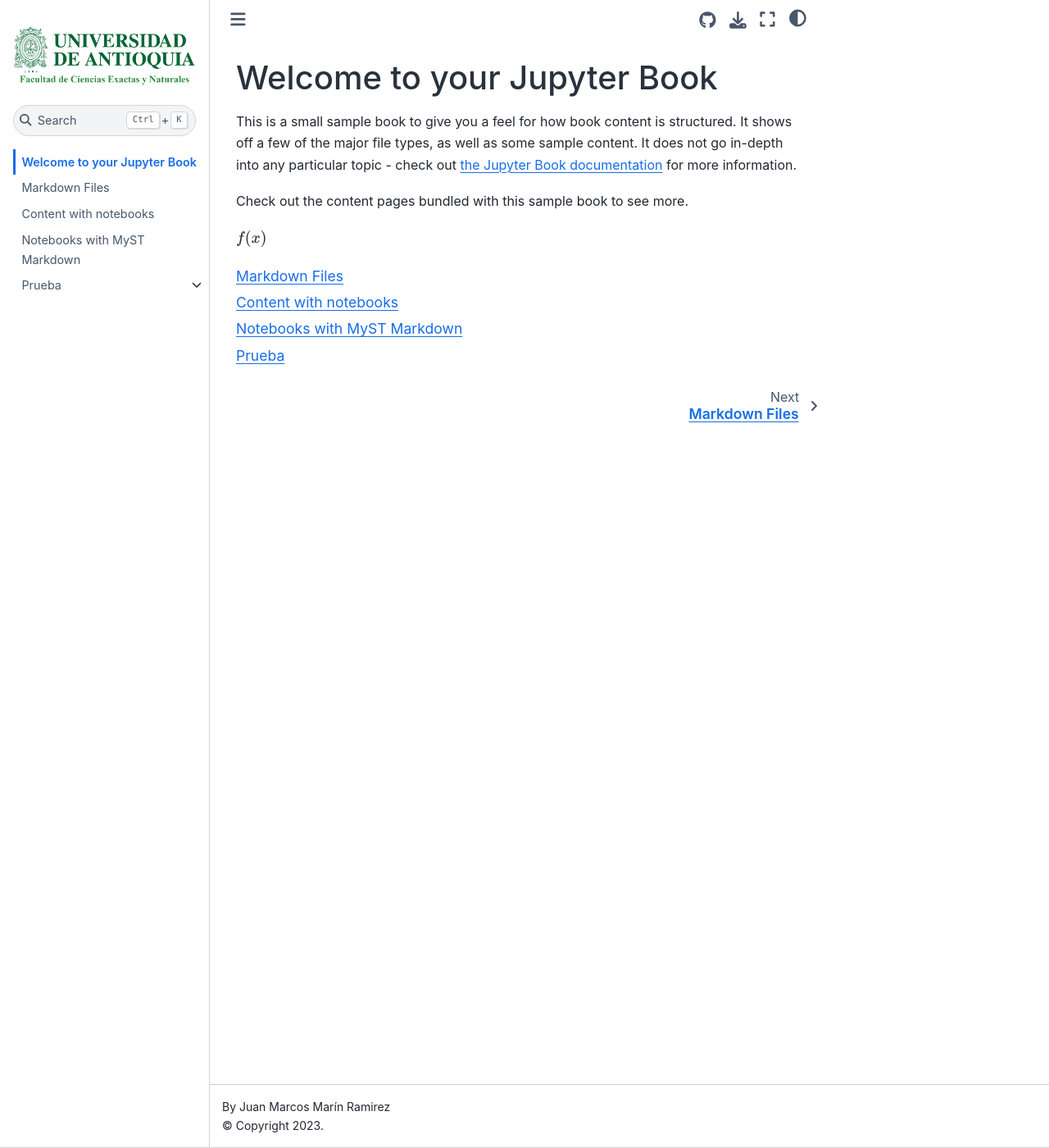
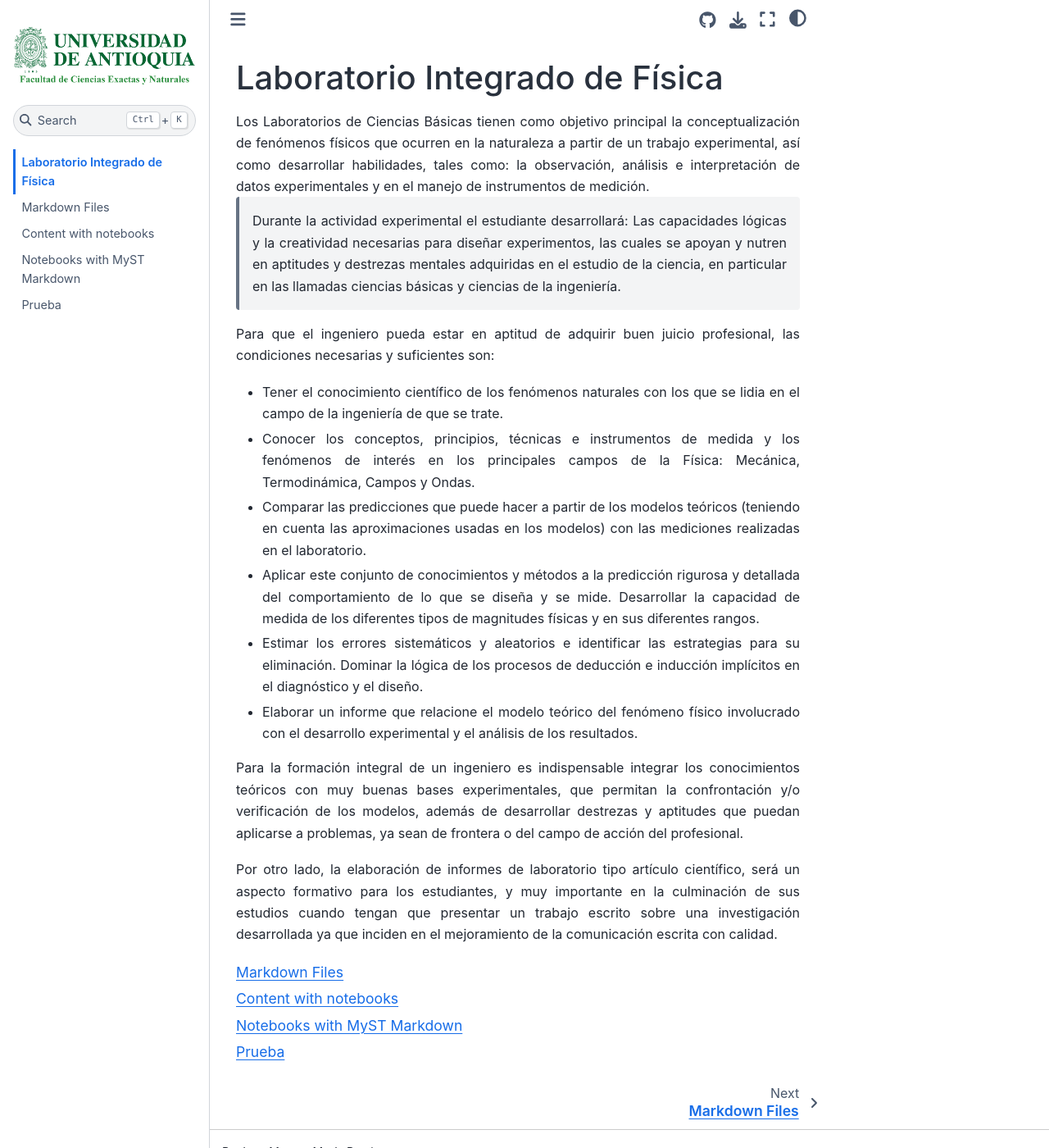
Before and after one commit to jmmarinr/LabIntegrado, a Jupyter Book: the page built from intro.md, in a window 1280 px wide and 1400 px high. Shown: the whole window at 82% size. Built offline with Jupyter Book 1.0.4 settings and Sphinx 7.4.7 and the Sphinx Book theme 1.1.4, drawn with Linux system fonts in a browser that asks for light colours.

Commit message:
actualizadas las secciones

````diff
--- a/_toc.yml
+++ b/_toc.yml
@@ -4,10 +4,12 @@
 format: jb-book
 root: intro
 chapters:
+- file: intro
+  sections:
+  - file: onjetivos
+  - file: metodologia
+chapters:
 - file: markdown
 - file: notebooks
 - file: markdown-notebooks
 - file: prueba
-  sections:
-  - file: note
-  - file: otro
--- a/intro.md
+++ b/intro.md
@@ -1,13 +1,46 @@
-# Welcome to your Jupyter Book
+# Laboratorio Integrado de Física
 
-This is a small sample book to give you a feel for how book content is
-structured.
-It shows off a few of the major file types, as well as some sample content.
-It does not go in-depth into any particular topic - check out [the Jupyter Book documentation](https://jupyterbook.org) for more information.
+<div style="text-align: justify">
+Los Laboratorios de Ciencias Básicas tienen como objetivo principal la conceptualización de fenómenos físicos que ocurren en la naturaleza a partir de un trabajo experimental, así como desarrollar habilidades, tales como: la observación, análisis e interpretación de datos
+experimentales y en el manejo de instrumentos de medición.
 
-Check out the content pages bundled with this sample book to see more.
 
-$f(x)$
+> Durante la actividad experimental el estudiante desarrollará:
+Las capacidades lógicas y la creatividad necesarias para diseñar experimentos, las cuales se
+apoyan y nutren en aptitudes y destrezas mentales adquiridas en el estudio de la ciencia, en
+particular en las llamadas ciencias básicas y ciencias de la ingeniería.
+
+
+Para que el ingeniero pueda estar en aptitud de adquirir buen juicio profesional, las
+condiciones necesarias y suficientes son:
+* Tener el conocimiento científico de los fenómenos naturales con los que se lidia en el campo de la
+ingeniería de que se trate.
+
+* Conocer los conceptos, principios, técnicas e instrumentos de medida y
+los fenómenos de interés en los principales campos de la Física: Mecánica, Termodinámica, Campos y Ondas.
+
+* Comparar las predicciones que puede hacer a partir de los modelos teóricos (teniendo en cuenta
+las aproximaciones usadas en los modelos) con las mediciones realizadas en el laboratorio.
+* Aplicar este conjunto de conocimientos y métodos a la predicción rigurosa y detallada del
+comportamiento de lo que se diseña y se mide. Desarrollar la capacidad de medida de los diferentes
+tipos de magnitudes físicas y en sus diferentes rangos.
+* Estimar los errores sistemáticos y aleatorios e identificar las estrategias para su eliminación.
+Dominar la lógica de los procesos de deducción e inducción implícitos en el diagnóstico y el diseño.
+* Elaborar un informe que relacione el modelo teórico del fenómeno físico involucrado con el
+desarrollo experimental y el análisis de los resultados.
+
+
+Para la formación integral de un ingeniero es indispensable integrar los conocimientos teóricos con
+muy buenas bases experimentales, que permitan la confrontación y/o verificación de los modelos,
+además de desarrollar destrezas y aptitudes que puedan aplicarse a problemas, ya sean de frontera o
+del campo de acción del profesional.
+
+
+Por otro lado, la elaboración de informes de laboratorio tipo artículo científico, será un
+aspecto formativo para los estudiantes, y muy importante en la culminación de sus estudios
+cuando tengan que presentar un trabajo escrito sobre una investigación desarrollada ya que
+inciden en el mejoramiento de la comunicación escrita con calidad.
+ </div>
 
 ```{tableofcontents}
 ```
````
Also changed, not shown: objetivos.md (added, +29 -0 lines).
